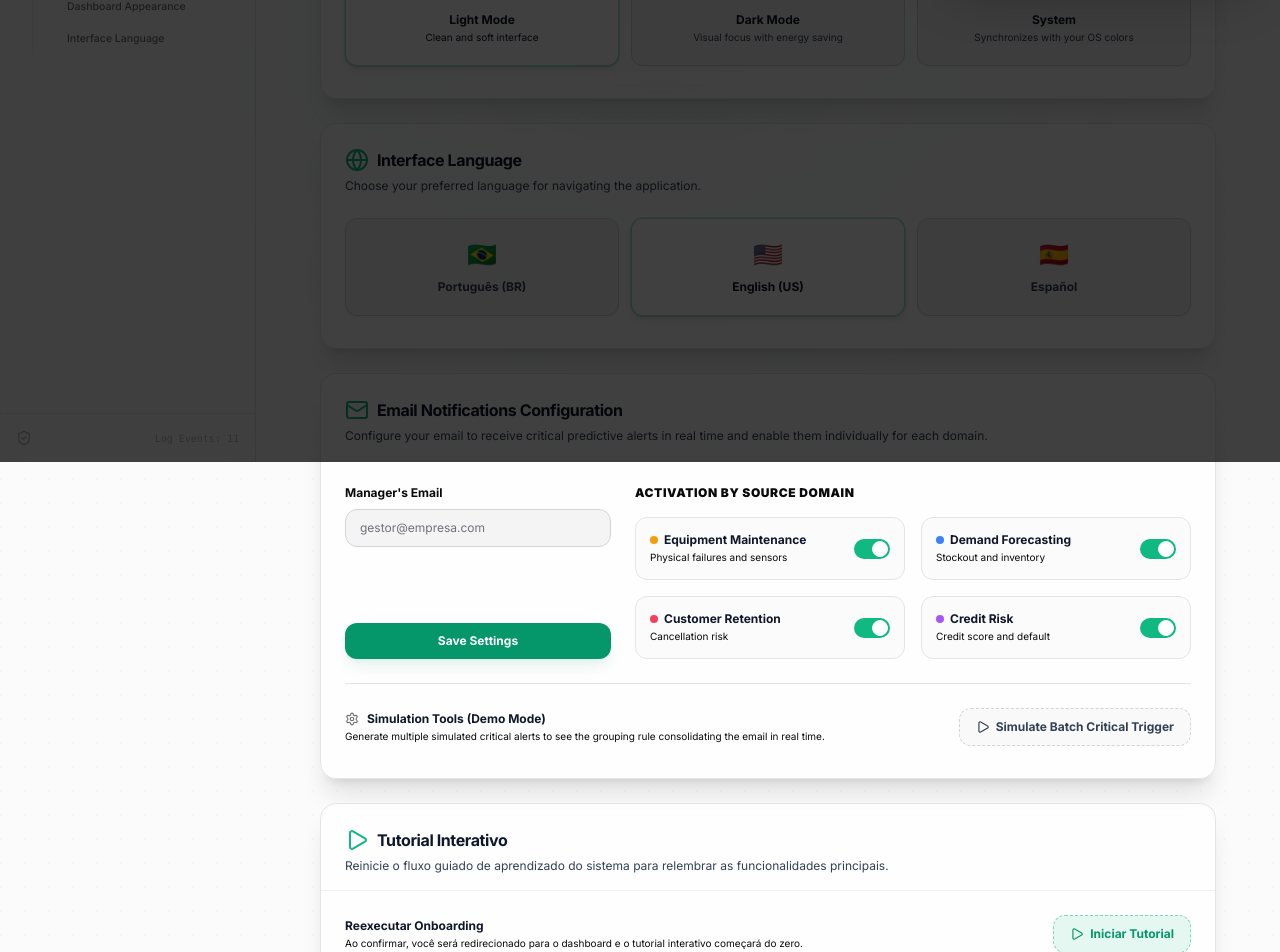
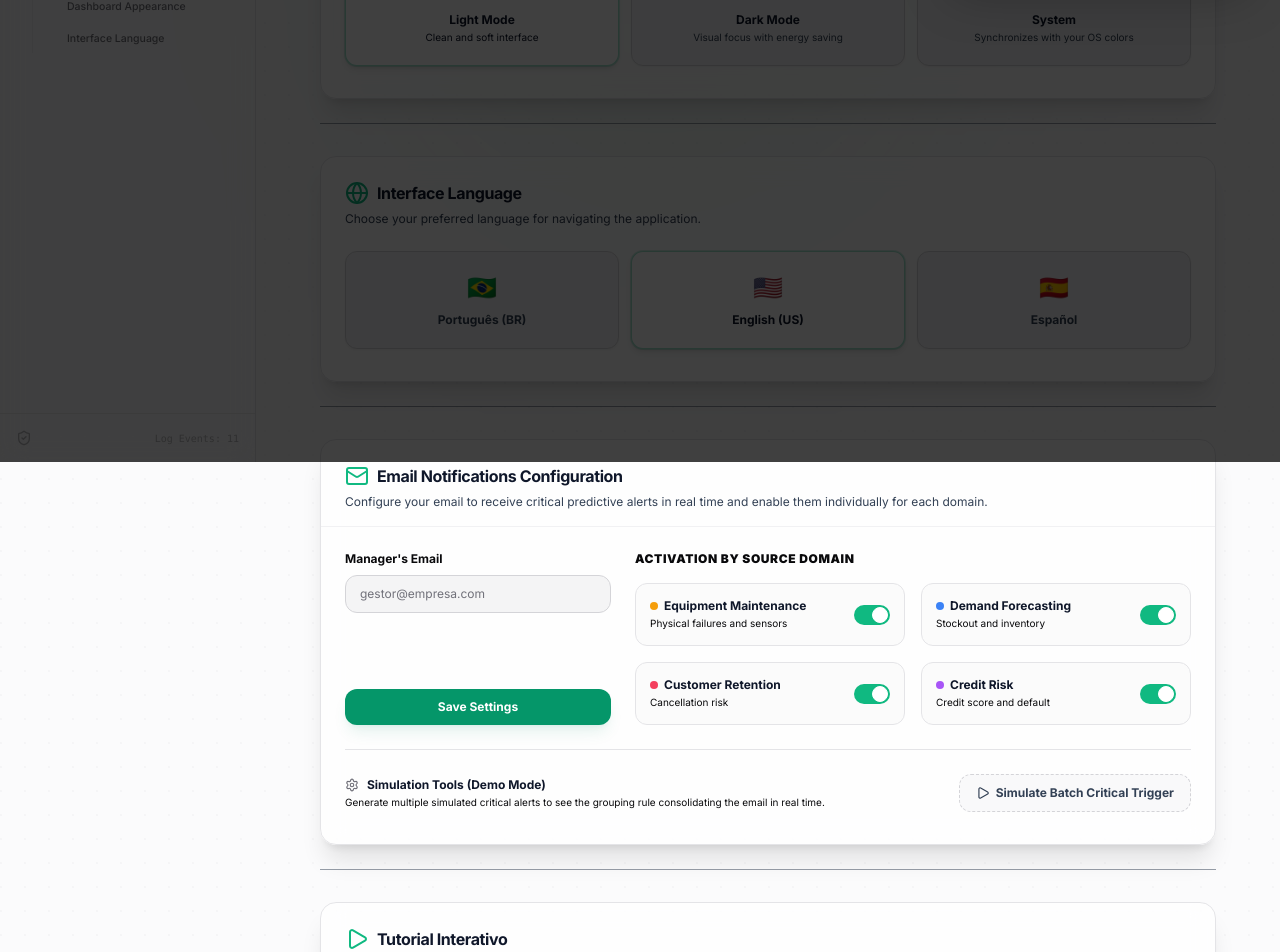
Before and after one commit to gabriellsnts/spam-project, a Next.js app: page /profile in a window 1280 px wide. Shown: the part 338-1290 px from the top of the page. Built offline with nearby package versions, Linux system fonts and the light colour scheme; sample sign-in values are in the browser's storage.

Commit message:
refactor(ui): consolidar perfil em pagina unica e adicionar divisores de secao

```diff
--- a/src/app/(domains)/profile/page.tsx
+++ b/src/app/(domains)/profile/page.tsx
@@ -25,7 +25,6 @@ export default function ProfilePage() {
     language,
     setLanguage,
     activeProfileSection,
-    activeProfileSubSection,
     startTutorial,
     t
   } = useDomain();
@@ -112,7 +111,6 @@ export default function ProfilePage() {
       {activeProfileSection === "preferences" && (
         <div className="max-w-4xl mx-auto space-y-6 animate-in fade-in duration-300">
           {/* Configurações de Aparência / Tema (RF52) */}
-          {(activeProfileSubSection === "appearance" || !activeProfileSubSection) && (
             <Card className="border-zinc-200 dark:border-border/80 bg-white/70 dark:bg-zinc-900/40 backdrop-blur-md rounded-2xl shadow-xl animate-in fade-in duration-300">
               <CardHeader>
                 <CardTitle className="text-base font-bold text-slate-900 dark:text-zinc-100 flex items-center gap-2">
@@ -212,10 +210,9 @@ export default function ProfilePage() {
                 </div>
               </CardContent>
             </Card>
-          )}
 
           {/* Seletor de Idioma (RF54) */}
-          {(activeProfileSubSection === "language" || !activeProfileSubSection) && (
+          <div className="pt-8 border-t border-slate-700/50 mt-8">
             <Card className="border-zinc-200 dark:border-border/80 bg-white/70 dark:bg-zinc-900/40 backdrop-blur-md rounded-2xl shadow-xl animate-in fade-in duration-300">
               <CardHeader>
                 <CardTitle className="text-base font-bold text-slate-900 dark:text-zinc-100 flex items-center gap-2">
@@ -272,13 +269,13 @@ export default function ProfilePage() {
                 </div>
               </CardContent>
             </Card>
-          )}
+          </div>
         </div>
       )}
 
       {/* Configuração de Notificações por E-mail (RF41) */}
-      {activeProfileSection === "preferences" && !activeProfileSubSection && (
-        <div className="max-w-4xl mx-auto">
+      {activeProfileSection === "preferences" && (
+        <div className="pt-8 border-t border-slate-700/50 mt-8 max-w-4xl mx-auto">
           <Card className="w-full border-zinc-200 dark:border-border/80 bg-white/70 dark:bg-zinc-900/40 backdrop-blur-md rounded-2xl shadow-xl overflow-hidden animate-in fade-in duration-300">
             <CardHeader className="border-b border-zinc-200/50 dark:border-zinc-800/50 pb-4">
               <CardTitle className="text-base font-bold text-slate-900 dark:text-zinc-100 flex items-center gap-2">
@@ -429,8 +426,8 @@ export default function ProfilePage() {
       )}
 
       {/* Tutorial Interativo (RF57 - CA05) */}
-      {activeProfileSection === "preferences" && !activeProfileSubSection && (
-        <div className="max-w-4xl mx-auto mt-6">
+      {activeProfileSection === "preferences" && (
+        <div className="pt-8 border-t border-slate-700/50 mt-8 max-w-4xl mx-auto mt-6">
           <Card className="w-full border-zinc-200 dark:border-border/80 bg-white/70 dark:bg-zinc-900/40 backdrop-blur-md rounded-2xl shadow-xl overflow-hidden animate-in fade-in duration-300">
             <CardHeader className="border-b border-zinc-200/50 dark:border-zinc-800/50 pb-4">
               <CardTitle className="text-base font-bold text-slate-900 dark:text-zinc-100 flex items-center gap-2">
```
